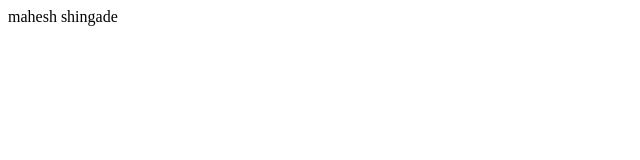
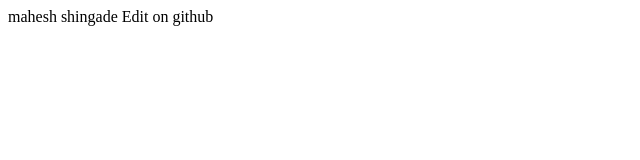
Before and after one commit to mahesh70205333/maheshNew, a plain HTML site: page index.html in a window 1280 px wide. Shown: the whole page, without its empty margins (0-640 px from the left). Drawn offline with Linux system fonts and the light colour scheme.

Commit message:
Update index.html

```diff
--- a/index.html
+++ b/index.html
@@ -1 +1,2 @@
 <html>mahesh shingade </html>
+<html>Edit on github </html>
```
